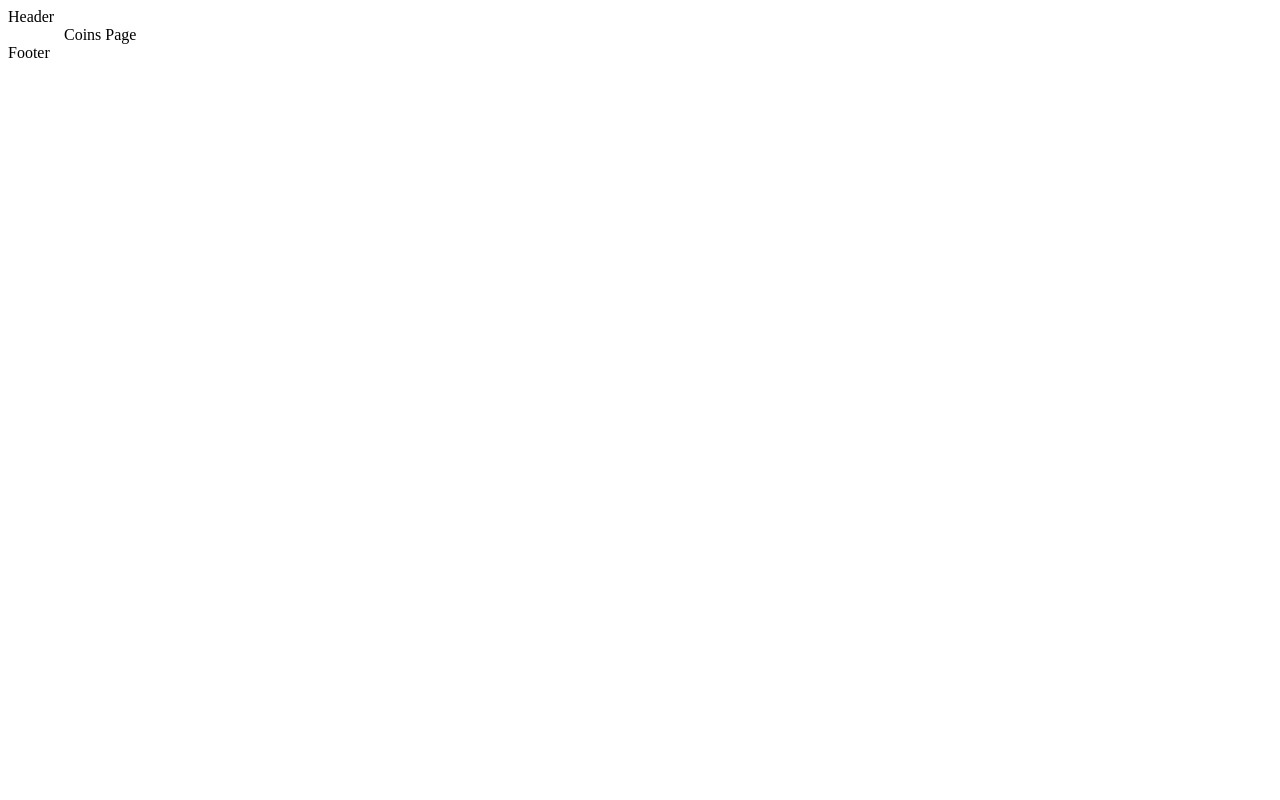
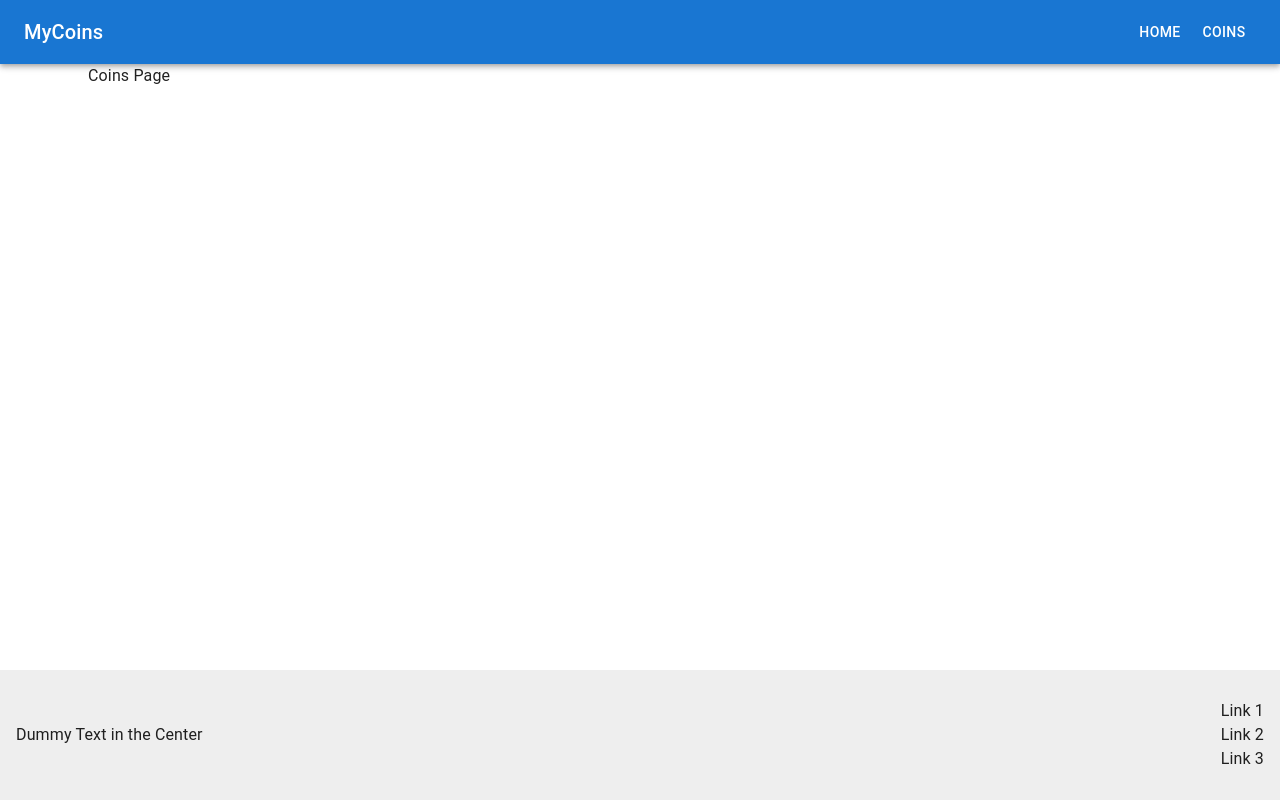
Before and after one commit to Idrees-Mo/react-crypto-coin-app, a React (Create React App) app: page /coins in a window 1280 px wide. Built offline with nearby package versions, Linux system fonts and the light colour scheme.

Commit message:
add basic app layout

```diff
--- a/src/App.js
+++ b/src/App.js
@@ -1,14 +1,28 @@
 import { Container } from "@mui/material";
+import { makeStyles } from "@mui/styles";
+
 import { Outlet } from "react-router-dom";
 
 import Header from "./components/Header";
 import Footer from "./components/Footer";
 
+// Styles for the app container
+const useStyles = makeStyles((theme) => ({
+  container: {
+    minHeight: `calc(100vh - 194px)`,
+    display: "flex",
+    alignItems: "center",
+    justifyContent: "center",
+  },
+}));
+
 function App() {
+  const classes = useStyles();
+
   return (
     <>
       <Header />
-      <Container>
+      <Container className={classes.container}>
         <Outlet />
       </Container>
       <Footer />
--- a/src/components/Footer.js
+++ b/src/components/Footer.js
@@ -1,5 +1,63 @@
+import React from "react";
+import Typography from "@mui/material/Typography";
+import Link from "@mui/material/Link";
+import { makeStyles } from "@mui/styles";
+
+const useStyles = makeStyles((theme) => ({
+  footer: {
+    backgroundColor: theme.palette.grey[200], // Use a color that suits your design
+    color: theme.palette.text.primary, // Use appropriate text color
+    padding: theme.spacing(2),
+    minHeight: 130,
+    display: "flex",
+    justifyContent: "space-between",
+    alignItems: "center", // Center items vertically
+  },
+  linkColumn: {
+    display: "flex",
+    flexDirection: "column",
+  },
+  link: {
+    marginBottom: theme.spacing(1),
+  },
+}));
+
 function Footer() {
-  return <div>Footer</div>;
+  const classes = useStyles();
+
+  return (
+    <footer className={classes.footer}>
+      <Typography variant="body1" align="center">
+        Dummy Text in the Center
+      </Typography>
+      <div className={classes.linkColumn}>
+        <Link
+          color="inherit"
+          href="#"
+          underline="none"
+          className={classes.link}
+        >
+          Link 1
+        </Link>
+        <Link
+          color="inherit"
+          href="#"
+          underline="none"
+          className={classes.link}
+        >
+          Link 2
+        </Link>
+        <Link
+          color="inherit"
+          href="#"
+          underline="none"
+          className={classes.link}
+        >
+          Link 3
+        </Link>
+      </div>
+    </footer>
+  );
 }
 
 export default Footer;
--- a/src/components/Header.js
+++ b/src/components/Header.js
@@ -1,5 +1,57 @@
+import { NavLink, useLocation } from "react-router-dom";
+
+import AppBar from "@mui/material/AppBar";
+import Toolbar from "@mui/material/Toolbar";
+import Typography from "@mui/material/Typography";
+import Button from "@mui/material/Button";
+import { makeStyles } from "@mui/styles";
+
+// TODO
+// Active link styles not working, add a logo image
+
+// Styles for the component
+const useStyles = makeStyles((theme) => ({
+  logo: {
+    marginRight: theme.spacing(4),
+  },
+  title: {
+    flexGrow: 1,
+  },
+  activeLink: {
+    fontWeight: "bold",
+  },
+}));
+
 function Header() {
-  return <div>Header</div>;
+  const classes = useStyles();
+  const location = useLocation();
+
+  return (
+    <AppBar position="static">
+      <Toolbar>
+        <Typography variant="h6" className={classes.title}>
+          {/* <img src="/" alt="Logo" className={classes.logo} /> */}
+          MyCoins
+        </Typography>
+        <Button
+          color="inherit"
+          component={NavLink}
+          to="/"
+          className={location.pathname === "/" ? classes.activeLink : ""}
+        >
+          Home
+        </Button>
+        <Button
+          color="inherit"
+          component={NavLink}
+          to="/coins"
+          className={location.pathname === "/coins" ? classes.activeLink : ""}
+        >
+          Coins
+        </Button>
+      </Toolbar>
+    </AppBar>
+  );
 }
 
 export default Header;
--- a/src/index.js
+++ b/src/index.js
@@ -8,6 +8,10 @@ import Home from "./pages/Home";
 import Coins from "./pages/Coins";
 import CoinDetail from "./pages/CoinDetail";
 import Error from "./pages/Error";
+
+import { CssBaseline, createTheme, ThemeProvider } from "@mui/material";
+
+const theme = createTheme();
 
 // Main routes for the application
 const router = createBrowserRouter([
@@ -25,7 +29,10 @@ const router = createBrowserRouter([
 const root = ReactDOM.createRoot(document.getElementById("root"));
 root.render(
   <React.StrictMode>
-    <RouterProvider router={router} />
+    <ThemeProvider theme={theme}>
+      <CssBaseline />
+      <RouterProvider router={router} />
+    </ThemeProvider>
   </React.StrictMode>
 );
 
--- a/src/pages/Coins.js
+++ b/src/pages/Coins.js
@@ -1,5 +1,7 @@
+import { Container } from "@mui/material";
+
 function Coins() {
-  return <div>Coins Page</div>;
+  return <Container>Coins Page</Container>;
 }
 
 export default Coins;
--- a/src/pages/Home.js
+++ b/src/pages/Home.js
@@ -1,5 +1,7 @@
+import { Container } from "@mui/material";
+
 function Home() {
-  return <div>Home Page</div>;
+  return <Container>Home Page</Container>;
 }
 
 export default Home;
```
